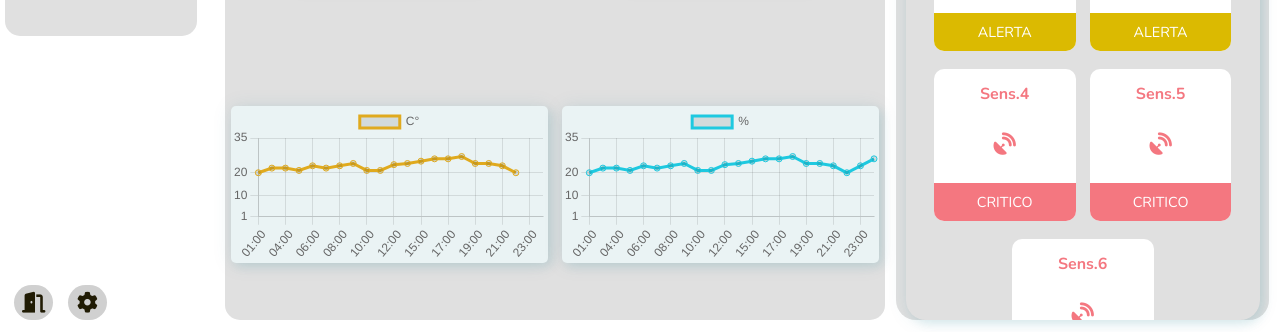
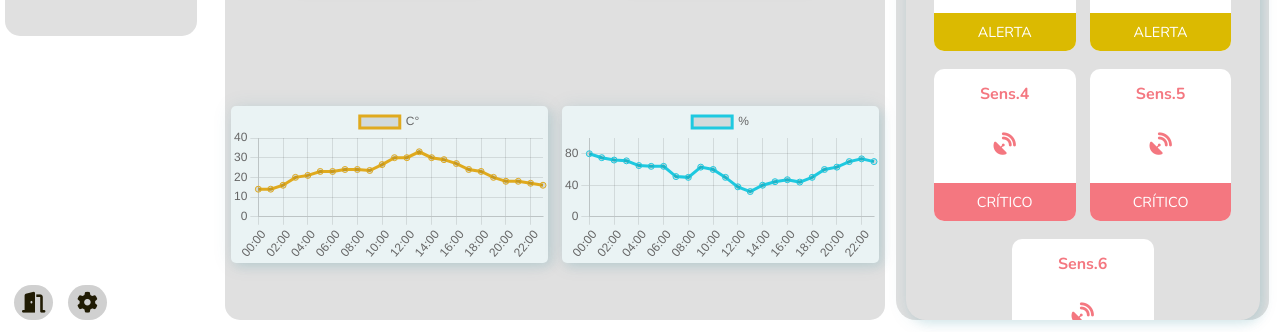
Before and after one commit to Grupo3-1ADSC/Cacau-Control, a plain HTML site: page ContentWeb/dashBoard/dashBoard.html in a window 1280 px wide. Shown: the part 468-800 px from the top of the page. Drawn offline with nearby package versions, Linux system fonts and the light colour scheme; no server answers.

Commit message:
Correções ortográficas e escala dos gráficos

```diff
--- a/ContentWeb/dashBoard/dashBoard.html
+++ b/ContentWeb/dashBoard/dashBoard.html
@@ -69,7 +69,7 @@
                 </div>
                 <div class="divItemInfo">
                     <div class="itemInfoColor critico"></div>
-                    <h4>Critico</h4>
+                    <h4>Crítico</h4>
                 </div>
             </div>
             <div class="divNavtime">
@@ -127,7 +127,7 @@
                         <h2>Sens.1</h2>
                         <i class="fa fa-solid fa-satellite-dish"></i>
 
-                        <div class="divInfoAlarm critico">CRITICO</div>
+                        <div class="divInfoAlarm critico">CRÍTICO</div>
                     </div>
 
                     <div class="itemCardAlarm normal">
@@ -149,17 +149,17 @@
                     <div class="itemCardAlarm critico">
                         <h2>Sens.4</h2>
                         <i class="fa fa-solid fa-satellite-dish"></i>
-                        <div class="divInfoAlarm critico">CRITICO</div>
+                        <div class="divInfoAlarm critico">CRÍTICO</div>
                     </div>
                     <div class="itemCardAlarm critico">
                         <h2>Sens.5</h2>
                         <i class="fa fa-solid fa-satellite-dish"></i>
-                        <div class="divInfoAlarm critico">CRITICO</div>
+                        <div class="divInfoAlarm critico">CRÍTICO</div>
                     </div>
                     <div class="itemCardAlarm critico">
                         <h2>Sens.6</h2>
                         <i class="fa fa-solid fa-satellite-dish"></i>
-                        <div class="divInfoAlarm critico">CRITICO</div>
+                        <div class="divInfoAlarm critico">CRÍTICO</div>
                     </div>
                 </div>
 
--- a/ContentWeb/dashBoard/scripts/graficoTemperatura.js
+++ b/ContentWeb/dashBoard/scripts/graficoTemperatura.js
@@ -1,7 +1,9 @@
 // grafico temperatura
 
-var xValues = ['01:00',
+var xValues = ['00:00',
+    '01:00',
     '02:00',
+    '03:00',
     '04:00',
     '05:00',
     '06:00',
@@ -11,6 +13,7 @@ var xValues = ['01:00',
     '10:00',
     '11:00',
     '12:00',
+    '13:00',
     '14:00',
     '15:00',
     '16:00',
@@ -21,7 +24,6 @@ var xValues = ['01:00',
     '21:00',
     '22:00',
     '23:00',
-    '00:00',
 ];
 
 new Chart("myChartTemp", {
@@ -30,7 +32,7 @@ new Chart("myChartTemp", {
         labels: xValues,
         datasets: [{
             label: 'C°',
-            data: [20, 22, 22, 21, 23, 22, 23, 24, 21, 21, 23.5, 24, 25, 26, 26, 27, 24, 24, 23, 20, ],
+            data: [14, 14, 16, 20, 21, 23, 23, 24, 24, 23.5, 26.5, 30, 30, 33, 30, 29, 27, 24, 23, 20, 18, 18, 17, 16 ],
             borderColor: "#E0AA1E",
             fill: false
         }]
@@ -45,8 +47,8 @@ new Chart("myChartTemp", {
         },
         scales: {
             y: {
-                min: 1,
-                max: 35
+                min: 0,
+                max: 40
             }
         }
     }
--- a/ContentWeb/dashBoard/scripts/graficoUmidade.js
+++ b/ContentWeb/dashBoard/scripts/graficoUmidade.js
@@ -1,7 +1,9 @@
-// grafico temperatura
+// grafico umidade
 
-var xValues = ['01:00',
+var xValues = ['00:00',
+    '01:00',
     '02:00',
+    '03:00',
     '04:00',
     '05:00',
     '06:00',
@@ -11,6 +13,7 @@ var xValues = ['01:00',
     '10:00',
     '11:00',
     '12:00',
+    '13:00',
     '14:00',
     '15:00',
     '16:00',
@@ -21,7 +24,6 @@ var xValues = ['01:00',
     '21:00',
     '22:00',
     '23:00',
-    '00:00',
 ];
 
 new Chart("myChartUmidade", {
@@ -30,7 +32,7 @@ new Chart("myChartUmidade", {
         labels: xValues,
         datasets: [{
             label: '%',
-            data: [20, 22, 22, 21, 23, 22, 23, 24, 21, 21, 23.5, 24, 25, 26, 26, 27, 24, 24, 23, 20, 23, 26, 28],
+            data: [80, 75, 72, 71, 65, 64, 64, 51, 50, 63, 60, 50, 38, 32, 40, 44.5, 47, 44, 50, 60, 63, 70, 73.5, 70],
             borderColor: "#1EC9E0",
             fill: false
         }]
@@ -45,8 +47,8 @@ new Chart("myChartUmidade", {
         },
         scales: {
             y: {
-                min: 1,
-                max: 35
+                min: 0,
+                max: 100
             }
         }
     }
```
Also changed, not shown: ContentWeb/web/index.html (+1 -1 lines).
